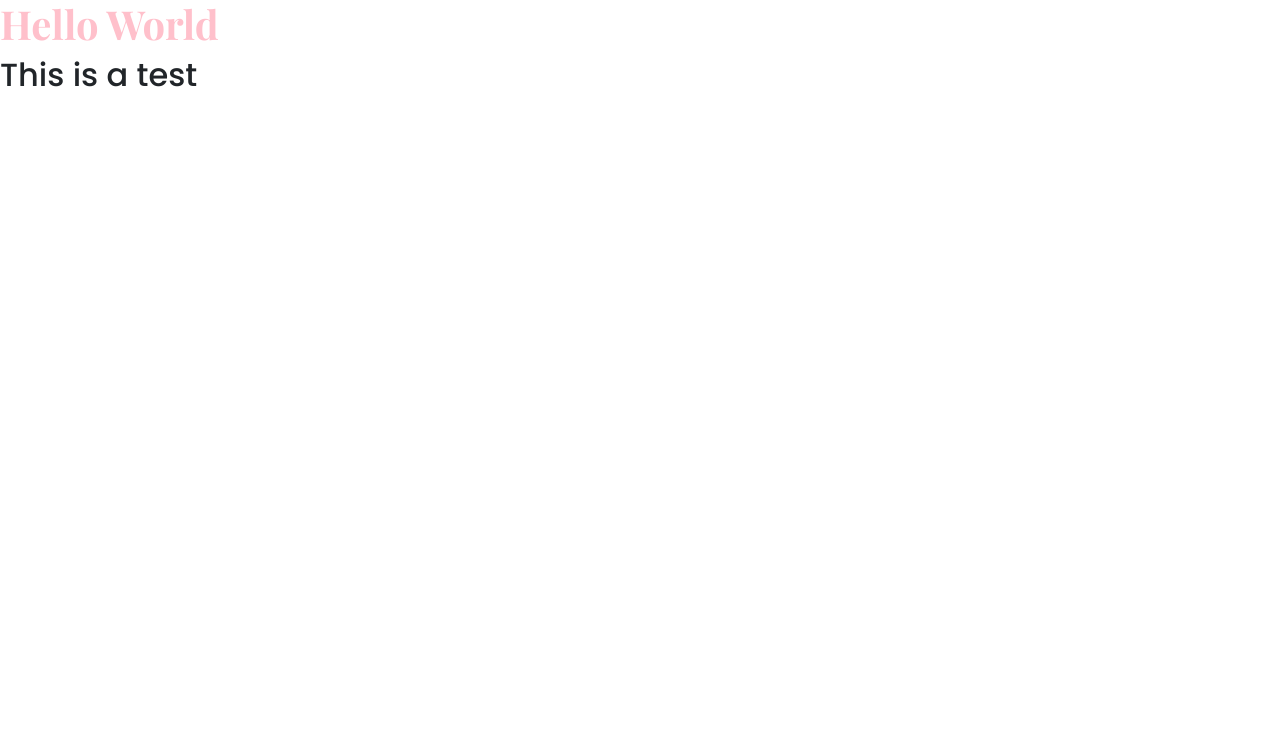
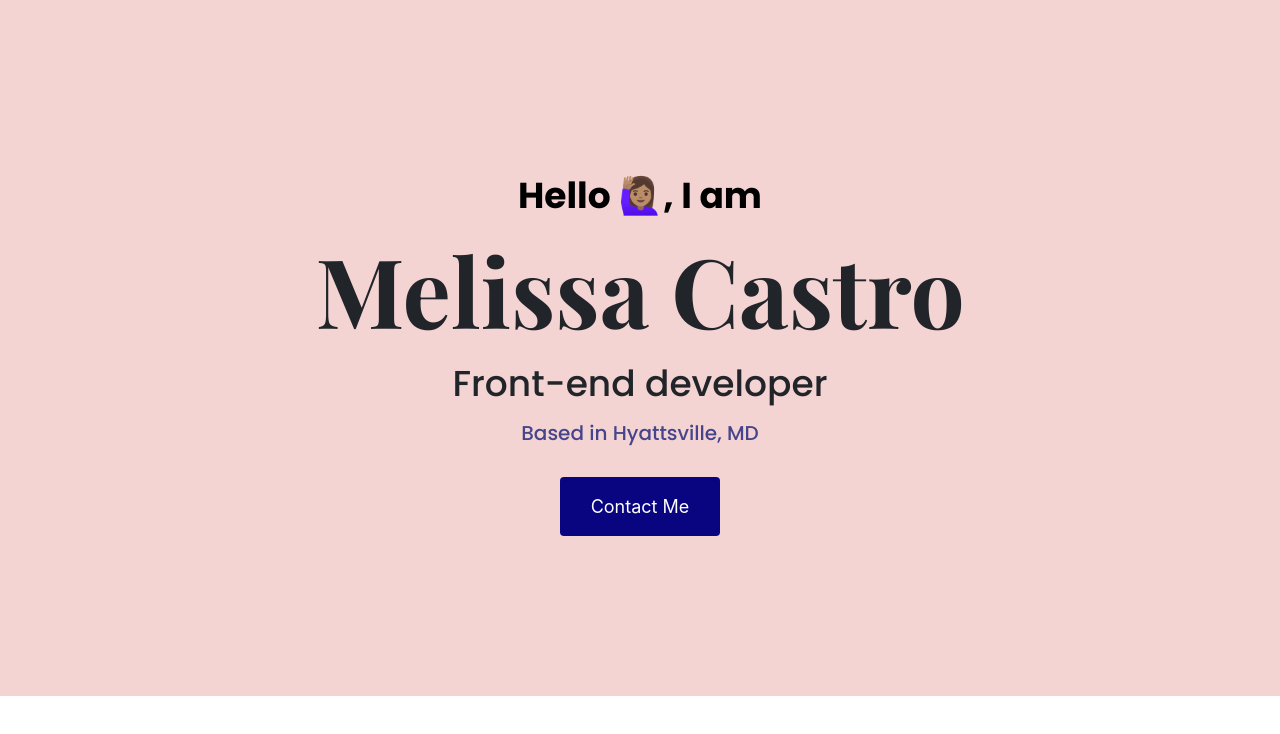
Before and after one commit to meli-mac/portfolio-project, a plain HTML site: page index.html in a window 1280 px wide. Drawn offline with nearby package versions, Linux system fonts and the light colour scheme.

Commit message:
Started HTML and CSS structure for homepage

```diff
--- a/css/styles.css
+++ b/css/styles.css
@@ -1,8 +1,48 @@
-h1 {
-  color: pink;
-  font-family: "Playfair Display", serif;
+:root {
+  --branding-color: #090580;
+  --secondary-color: #f4d3d3;
+  --heading-font-family: "Playfair Display", serif;
+  --default-font-family: "Poppins", sans-serif;
 }
 
-h2 {
-  font-family: "Poppins", sans-serif;
+.hero {
+  background: var(--secondary-color);
+  text-align: center;
+  padding: 160px 20px;
 }
+
+.hero .homepage-intro {
+  font-size: 36px;
+  font-weight: bold;
+  margin: 0;
+  color: black;
+}
+
+.hero h1 {
+  font-family: var(--heading-font-family);
+  font-size: 96px;
+  font-weight: bold;
+  margin-bottom: 15px;
+}
+
+.hero h2 {
+  font-family: var(--default-font-family);
+  font-weight: normal;
+  font-size: 36px;
+}
+
+.hero p {
+  font-family: var(--default-font-family);
+  font-size: 20px;
+  line-height: 2;
+  color: #46458c;
+}
+
+.btn-branding {
+  background: var(--branding-color);
+  border-radius: 4px;
+  color: white;
+  font-size: 18px;
+  line-height: 27px;
+  padding: 15px 30px;
+}
--- a/index.html
+++ b/index.html
@@ -3,6 +3,7 @@
   <head>
     <meta charset="UTF-8" />
     <meta name="viewport" content="width=device-width, initial-scale=1.0" />
+    <title>Document</title>
     <link rel="preconnect" href="https://fonts.googleapis.com" />
     <link rel="preconnect" href="https://fonts.gstatic.com" crossorigin />
     <link
@@ -35,10 +36,16 @@
       src="https://kit.fontawesome.com/ec7523205b.js"
       crossorigin="anonymous"
     ></script>
-    <title>Document</title>
   </head>
   <body>
-    <h1>Hello World</h1>
-    <h2>This is a test</h2>
+    <div class="hero">
+      <p class="homepage-intro">Hello 🙋🏽‍♀️, I am</p>
+      <h1>Melissa Castro</h1>
+      <h2>Front-end developer</h2>
+      <p class="mb-4">Based in Hyattsville, MD</p>
+      <div>
+        <a href="#" class="btn btn-branding">Contact Me</a>
+      </div>
+    </div>
   </body>
 </html>
```
